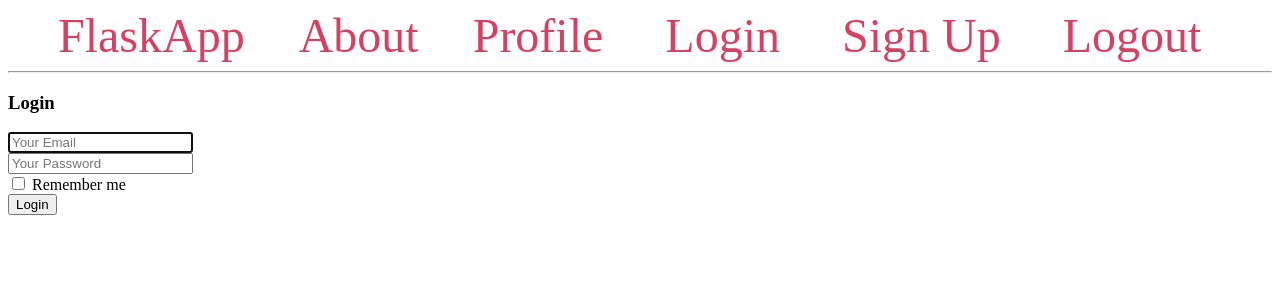
After one commit to rtang0203/bibletracker, a Flask app: template app/templates/login.html in a window 1280 px wide. The commit adds this page. Shown: the top 300 px of the page. Run offline with Flask 3, Linux system fonts and the light colour scheme; the template is opened without the code that fills it, so the values that code supplies are empty.

Commit message:
adding login pages/routes, __init__.py

```diff
--- /dev/null
+++ b/app/templates/base.html
@@ -0,0 +1,57 @@
+<!DOCTYPE html>
+<html lang="en">
+<head>
+    <meta charset="UTF-8">
+    <title>{% block title %} {% endblock %} - FlaskApp</title>
+    <style>
+        .message {
+            padding: 10px;
+            margin: 5px;
+            background-color: #f3f3f3
+        }
+        nav a {
+            color: #d64161;
+            font-size: 3em;
+            margin-left: 50px;
+            text-decoration: none;
+        }
+        #content {
+            text-align: center;
+            padding: 20px;
+        }
+
+    </style>
+</head>
+<body>
+    <nav>
+        <a href="{{ url_for('main.index') }}" class="navbar-item">FlaskApp</a>
+        <a href="#" class="navbar-item">About</a>
+        <a href="{{ url_for('main.profile') }}" class="navbar-item">
+            Profile
+        </a>
+        <a href="{{ url_for('auth.login') }}" class="navbar-item">
+            Login
+        </a>
+        <a href="{{ url_for('auth.signup') }}" class="navbar-item">
+            Sign Up
+        </a>
+        <a href="{{ url_for('auth.logout') }}" class="navbar-item">
+            Logout
+        </a>
+    </nav>
+    <hr>
+    <div class="content">
+        {% block content %} {% endblock %}
+    </div>
+
+    <script>
+        function completeReading() {
+          // Hide the button
+            document.getElementById("completionButton").style.display = "none";
+
+          // Show the completion message
+            document.getElementById("completionMessage").style.display = "block";
+        }
+    </script>
+</body>
+</html>
--- /dev/null
+++ b/app/templates/login.html
@@ -0,0 +1,29 @@
+{% extends "base.html" %}
+
+{% block content %}
+<div class="column is-4 is-offset-4">
+    <h3 class="title">Login</h3>
+    <div class="box">
+        <form method="POST" action="/login">
+            <div class="field">
+                <div class="control">
+                    <input class="input is-large" type="email" name="email" placeholder="Your Email" autofocus="">
+                </div>
+            </div>
+
+            <div class="field">
+                <div class="control">
+                    <input class="input is-large" type="password" name="password" placeholder="Your Password">
+                </div>
+            </div>
+            <div class="field">
+                <label class="checkbox">
+                    <input type="checkbox" name="remember">
+                    Remember me
+                </label>
+            </div>
+            <button class="button is-block is-info is-large is-fullwidth">Login</button>
+        </form>
+    </div>
+</div>
+{% endblock %}
--- /dev/null
+++ b/app2.py
@@ -0,0 +1,30 @@
+from flask import Flask, render_template, request, url_for, flash, redirect, Blueprint
+
+app = Flask(__name__)
+
+messages = [{'title': 'Message One',
+             'content': 'Message One Content'},
+            {'title': 'Message Two',
+             'content': 'Message Two Content'}
+            ]
+
+readToday = False
+
+@app.route('/', methods = ('GET', 'POST'))
+def index():
+    if request.method == 'POST':
+        global readToday
+        readToday = True
+    #return render_template('index.html', messages = messages)
+    return render_template('index.html', readToday = readToday)
+
+@app.route('/reset.html', methods = ['POST'])
+def reset():
+    if request.method == 'POST':
+        global readToday
+        readToday = False
+    return redirect(url_for('index'))
+    #return render_template('index.html', readToday = readToday)
+
+if __name__ == "__main__":
+    app.run(host="0.0.0.0", port=8000, debug=True)
--- a/requirements.txt
+++ b/requirements.txt
@@ -1,7 +1,11 @@
 blinker==1.6.2
 click==8.1.3
 Flask==2.3.2
+Flask-Login==0.6.2
+Flask-SQLAlchemy==3.0.5
 itsdangerous==2.1.2
 Jinja2==3.1.2
 MarkupSafe==2.1.3
+SQLAlchemy==2.0.17
+typing_extensions==4.6.3
 Werkzeug==2.3.6
```
Also changed, not shown: app.py (deleted, +0 -7 lines), app/__init__.py (added, +27 -0 lines), app/auth.py (added, +16 -0 lines), app/main.py (added, +34 -0 lines), app/templates/base_other.html (added, +50 -0 lines), app/templates/index.html (added, +23 -0 lines), app/templates/profile.html (added, +7 -0 lines), app/templates/signup.html (added, +30 -0 lines), app/templates/index_old.html (line endings or trailing spaces).
